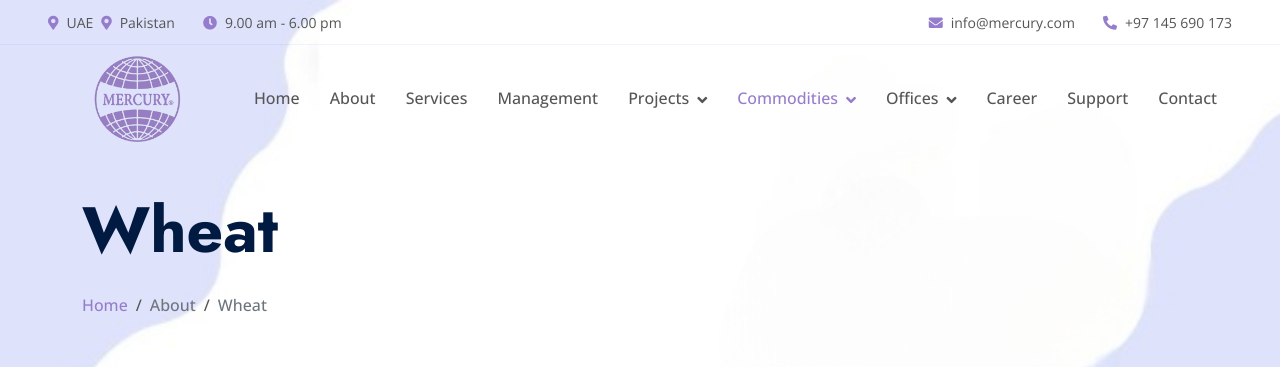
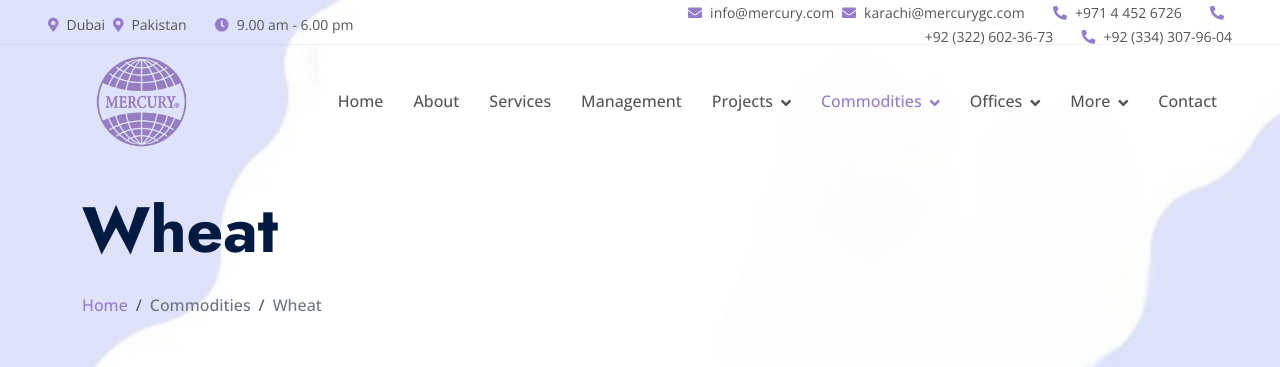
Before and after one commit to DevLord6/testmercury, a plain HTML site: page Wheat.html in a window 1280 px wide. Shown: the top 367 px of the page. Drawn offline with nearby package versions, Linux system fonts and the light colour scheme.

Commit message:
Update Wheat.html

```diff
--- a/Wheat.html
+++ b/Wheat.html
@@ -70,13 +70,17 @@
      <div class="container-fluid fixed-top px-0 wow fadeIn" data-wow-delay="0.1s">
         <div class="top-bar row gx-0 align-items-center d-none d-lg-flex">
             <div class="col-lg-6 px-5 text-start">
-                <small><i class="fa fa-map-marker-alt text-primary me-2"></i>UAE&nbsp;</small>
+                <small><i class="fa fa-map-marker-alt text-primary me-2"></i>Dubai&nbsp;</small>
                 <small><i class="fa fa-map-marker-alt text-primary me-2"></i>Pakistan</small>
                 <small class="ms-4"><i class="fa fa-clock text-primary me-2"></i>9.00 am - 6.00 pm</small>
             </div>
             <div class="col-lg-6 px-5 text-end">
-                <small><i class="fa fa-envelope text-primary me-2"></i>info@mercury.com</small>
-                <small class="ms-4"><i class="fa fa-phone-alt text-primary me-2"></i>+97 145 690 173</small>
+                <small><i class="fa fa-envelope text-primary me-2"></i>info@mercury.com&nbsp;</small>
+                <small><i class="fa fa-envelope text-primary me-2"></i>karachi@mercurygc.com</small>
+
+                <small class="ms-4"><i class="fa fa-phone-alt text-primary me-2"></i>+971 4 452 6726</small>
+                <small class="ms-4"><i class="fa fa-phone-alt text-primary me-2"></i>+92 (322) 602-36-73</small>
+                <small class="ms-4"><i class="fa fa-phone-alt text-primary me-2"></i>+92 (334) 307-96-04</small>
             </div>
         </div>
 
@@ -126,8 +130,13 @@
                         <a href="pakistan.html" class="dropdown-item">Pakistan</a>
                     </div>
             </div>
-            <a href="career.html" class="nav-item nav-link">Career</a>
-            <a href="https://mercurygc.com/helpdesk/" class="nav-item nav-link" target=”_blank”>Support</a>
+            <div class="nav-item dropdown">
+                <a href="#" class="nav-link dropdown-toggle" data-bs-toggle="dropdown">More</a>
+                <div class="dropdown-menu border-light m-0">
+                    <a href="career.html" class="dropdown-item">Career</a>
+                    <a href="https://mercurygc.com/helpdesk/" class="dropdown-item" target=”_blank”>Support</a>
+                </div>
+        </div>
                     <a href="contact.html" class="nav-item nav-link">Contact</a>
                 <!-- <div class="d-none d-lg-flex ms-2">
                     <a class="btn btn-light btn-sm-square rounded-circle ms-3" href="">
@@ -155,7 +164,7 @@
                 <ol class="breadcrumb mb-0">
                     <li class="breadcrumb-item"><a href="#">Home</a></li>
                     <!-- <li class="breadcrumb-item"><a href="#">Pages</a></li> -->
-                    <li class="breadcrumb-item active" aria-current="page">About</li>
+                    <li class="breadcrumb-item active" aria-current="page">Commodities</li>
                     <li class="breadcrumb-item active" aria-current="page">Wheat</li>
                 </ol>
             </nav>
@@ -233,10 +242,10 @@
                         <img class="img-fluid" src="img/Mercury.png" height="100%" width="100%" alt="Icon">
                     </a>
                     </div>
-                <div class="col-lg-3 col-md-6">
-                    <h4 class="text-white mb-4">Dubai Office</h4>
+                <div class="col-lg-3 col-md-6" >
+                    <h4 class="text-white mb-4 ">Dubai Office</h4>
                     <p class="mb-2"><i class="fa fa-map-marker-alt me-3"></i>Preatoni Tower, Cluster L, Office No 2407, Jumeriah Lake Towers (JLT), Dubai, United Arab Emirates</p>
-                    <p class="mb-2"><i class="fa fa-phone-alt me-3"></i>+97145690173</p>
+                    <p class="mb-2"><i class="fa fa-phone-alt me-3"></i>+971 4 452 6726</p>
                     <p class="mb-2"><i class="fa fa-envelope me-3"></i>info@mercury.com</p>
                     <br><h4 class="text-white mb-4">Pakistan Offices</h4>
                     <b>Islamabad</b>
@@ -258,7 +267,7 @@
                                 class="fab fa-linkedin-in"></i></a>
                     </div> -->
                 </div>
-                <div class="col-lg-3 col-md-6">
+                <div class="col-lg-3 col-md-6 ">
                     <h4 class="text-white mb-4">Services</h4>
                     <a class="btn btn-link" href="">Oil & Gas</a>
                     <a class="btn btn-link" href="">Power & Energy</a>
@@ -284,9 +293,10 @@
                     <a class="btn btn-link" href="contact.html">Contact Us</a>
                     <a class="btn btn-link" href="service.html">Our Services</a>
                     <a class="btn btn-link" href="team.html">Management</a>
-                    <a class="btn btn-link" href="Terms & Conditions.html">Terms & Condition</a>
                     <a class="btn btn-link" href="https://mercurygc.com/helpdesk/" target=”_blank”>Support</a>
                     <a class="btn btn-link" href="career.html">Career</a>
+                    <a class="btn btn-link" href="Privacy Policy.html">Privacy Policy</a>
+                    <a class="btn btn-link" href="Terms & Conditions.html">Terms & Condition</a>
                 </div>
 
                 <!-- <div class="col-lg-3 col-md-6">
@@ -335,6 +345,10 @@
     <script src="lib/counterup/counterup.min.js"></script>
 
     <script src="js/main.js"></script>
+
+
+
+    <script>(function(){var pp=document.createElement('script'), ppr=document.getElementsByTagName('script')[0]; stid='aWdmejdacjIvVXhtbncwWlQxUUg0UT09';pp.type='text/javascript'; pp.async=true; pp.src=('https:' == document.location.protocol ? 'https://' : 'http://') + 's01.live2support.com/dashboardv2/chatwindow/'; ppr.parentNode.insertBefore(pp, ppr);})();</script>
 </body>
 
 </html>
```
Lines whose indentation alone changed are shown as unchanged.
